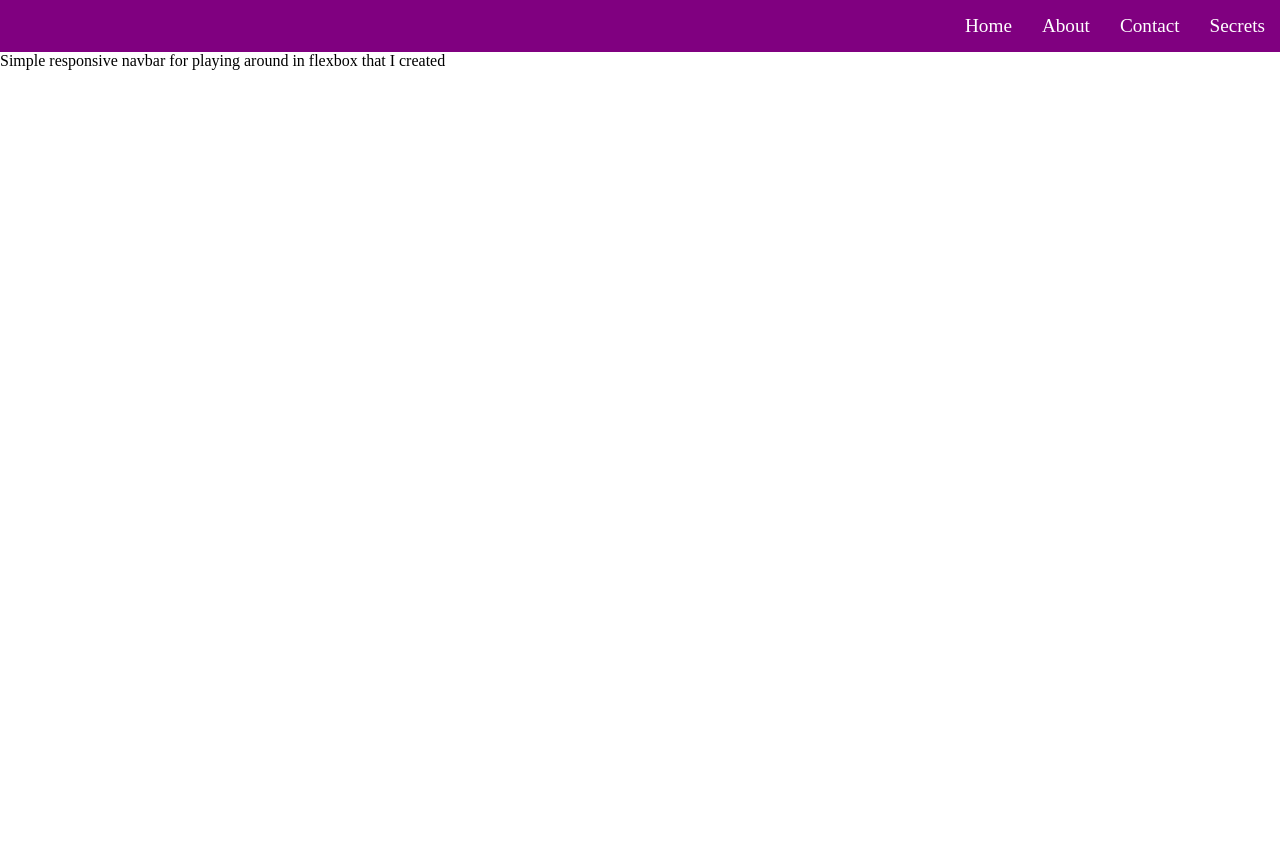
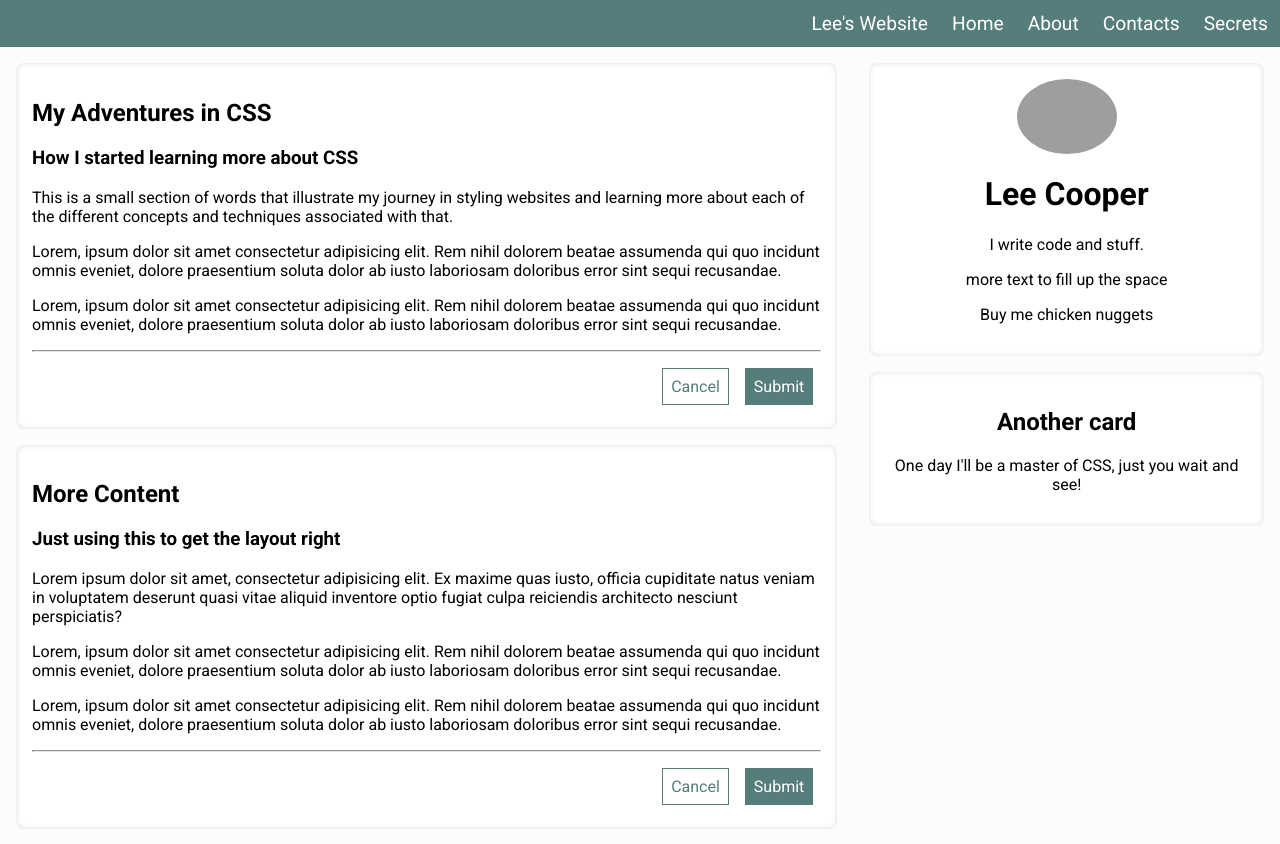
Before and after one commit to lee-cooper/wds-css-tutorials, a plain HTML site: page flexbox-stuff/navbar.html in a window 1280 px wide. Before the commit the page ends 800 px from the top, so only its background shows below. Drawn offline with Linux system fonts and the light colour scheme; grey boxes are pictures that could not be loaded.

Commit message:
created a flexbox layout for the navbar I created on an earlier day

```diff
--- a/flexbox-stuff/navbar.html
+++ b/flexbox-stuff/navbar.html
@@ -1,21 +1,113 @@
 <!DOCTYPE html>
 <html lang="en">
   <head>
-  <meta charset="UTF-8">
-  <meta http-equiv="X-UA-Compatible" content="IE=edge">
-  <meta name="viewport" content="width=device-width, initial-scale=1.0">
-  <link rel="stylesheet" href="./styles.css">
+    <meta charset="UTF-8" />
+    <meta http-equiv="X-UA-Compatible" content="IE=edge" />
+    <meta name="viewport" content="width=device-width, initial-scale=1.0" />
+    <link rel="preconnect" href="https://fonts.googleapis.com" />
+    <link rel="preconnect" href="https://fonts.gstatic.com" crossorigin />
+    <link
+      href="https://fonts.googleapis.com/css2?family=Roboto:wght@400;500;700&display=swap"
+      rel="stylesheet"
+    />
+    <link rel="stylesheet" href="./styles.css" />
     <title>Document</title>
   </head>
   <body>
+    <header>
       <nav>
-    <ul>
-      <li>Home</li>
-      <li>About</li>
-      <li>Contact</li>
-      <li>Secrets</li>
+        <ul class="nav-list">
+          <li class="nav-item"><a href="/">Lee's Website</a></li>
+          <li class="nav-item"><a href="/">Home</a></li>
+          <li class="nav-item"><a href="/">About</a></li>
+          <li class="nav-item"><a href="/">Contacts</a></li>
+          <li class="nav-item"><a href="/">Secrets</a></li>
         </ul>
       </nav>
-  Simple responsive navbar for playing around in flexbox that I created
+    </header>
+    <main>
+      <div class="container">
+        <div class="content">
+          <div class="card">
+            <h2 class="card-title">My Adventures in CSS</h2>
+            <h3 class="card-subtitle">How I started learning more about CSS</h3>
+            <p>
+              This is a small section of words that illustrate my journey in
+              styling websites and learning more about each of the different
+              concepts and techniques associated with that.
+            </p>
+            <p>
+              Lorem, ipsum dolor sit amet consectetur adipisicing elit. Rem
+              nihil dolorem beatae assumenda qui quo incidunt omnis eveniet,
+              dolore praesentium soluta dolor ab iusto laboriosam doloribus
+              error sint sequi recusandae.
+            </p>
+            <p>
+              Lorem, ipsum dolor sit amet consectetur adipisicing elit. Rem
+              nihil dolorem beatae assumenda qui quo incidunt omnis eveniet,
+              dolore praesentium soluta dolor ab iusto laboriosam doloribus
+              error sint sequi recusandae.
+            </p>
+            <hr class="divider" />
+            <div class="card-actions">
+              <button class="btn-secondary">Cancel</button>
+              <button class="btn-primary">Submit</button>
+            </div>
+          </div>
+          <div class="card">
+            <h2 class="card-title">More Content</h2>
+            <h3 class="card-subtitle">
+              Just using this to get the layout right
+            </h3>
+            <p>
+              Lorem ipsum dolor sit amet, consectetur adipisicing elit. Ex
+              maxime quas iusto, officia cupiditate natus veniam in voluptatem
+              deserunt quasi vitae aliquid inventore optio fugiat culpa
+              reiciendis architecto nesciunt perspiciatis?
+            </p>
+            <p>
+              Lorem, ipsum dolor sit amet consectetur adipisicing elit. Rem
+              nihil dolorem beatae assumenda qui quo incidunt omnis eveniet,
+              dolore praesentium soluta dolor ab iusto laboriosam doloribus
+              error sint sequi recusandae.
+            </p>
+            <p>
+              Lorem, ipsum dolor sit amet consectetur adipisicing elit. Rem
+              nihil dolorem beatae assumenda qui quo incidunt omnis eveniet,
+              dolore praesentium soluta dolor ab iusto laboriosam doloribus
+              error sint sequi recusandae.
+            </p>
+            <hr class="divider" />
+            <div class="card-actions">
+              <button class="btn-secondary">Cancel</button>
+              <button class="btn-primary">Submit</button>
+            </div>
+          </div>
+        </div>
+        <div class="content-sidebar">
+          <div class="card">
+            <div class="profile-box">
+              <img
+                class="profile-image"
+                src="./lee-profile.png"
+                alt="Lee Cooper headshot"
+              />
+            </div>
+            <div class="profile-blurb">
+              <h1>Lee Cooper</h1>
+              <p>I write code and stuff.</p>
+              <p>more text to fill up the space</p>
+              <p>Buy me chicken nuggets</p>
+            </div>
+          </div>
+          <div class="card">
+            <div class="sidebar-widget">
+              <h2>Another card</h2>
+              <p>One day I'll be a master of CSS, just you wait and see!</p>
+            </div>
+          </div>
+        </div>
+      </div>
+    </main>
   </body>
 </html>
--- a/flexbox-stuff/styles.css
+++ b/flexbox-stuff/styles.css
@@ -1,51 +1,149 @@
+*,
+*::before,
+*::after {
+  font-family: "Roboto", sans-serif;
+}
+
 body {
   margin: 0;
+  box-sizing: border-box;
 }
 
 nav {
-  background-color: purple;
+  background-color: hsl(177, 20%, 41%);
   color: white;
 }
 
-ul {
+.nav-list {
   margin: 0px;
   padding: 0px;
   display: flex;
   justify-content: flex-end;
+  align-items: flex-start;
 }
 
-li {
+.nav-item {
   list-style-type: none;
   font-size: 1.2rem;
-  padding: 15px;
+  padding: 0.75rem;
 }
 
-li:hover {
-  background-color: hsl(300, 50%, 34%);
+.nav-item a {
+  text-decoration: none;
+  color: inherit;
+}
+
+.nav-item:hover {
+  background-color: hsl(177, 10%, 41%);
   cursor: pointer;
 }
 
+.container {
+  display: flex;
+  height: 100vh;
+  background-color: hsl(0, 0%, 99%);
+}
+
+.content {
+  flex: 2;
+}
+
+.content-sidebar {
+  flex: 1;
+  min-width: 12rem;
+}
+
+.card {
+  margin: 1rem;
+  padding: 1rem;
+
+  background-color: white;
+  box-shadow: 0px 0px 5px 1px hsl(0, 0%, 90%) inset;
+  border-radius: 0.5rem;
+}
+
+.card-actions {
+  display: flex;
+  justify-content: flex-end;
+}
+
+.divider {
+  border-color: hsl(0, 0%, 90%);
+}
+
+.btn-primary {
+  background-color: hsl(177, 20%, 41%);
+  color: white;
+  font-size: 1rem;
+  padding: 0.5rem;
+  border: 1px solid hsl(177, 20%, 41%);
+  margin: 0.5rem 0.5rem;
+}
+
+.btn-primary:hover {
+  background-color: hsl(177, 10%, 41%);
+  cursor: pointer;
+}
+
+.btn-secondary {
+  background-color: white;
+  color: hsl(177, 20%, 41%);
+  font-size: 1rem;
+  padding: 0.5rem;
+  border: 1px solid;
+  margin: 0.5rem 0.5rem;
+}
+
+.btn-secondary:hover {
+  /* background-color: hsl(0, 0%, 98%); */
+  cursor: pointer;
+}
+
+.profile-box {
+  display: flex;
+  justify-content: center;
+}
+
+.profile-image {
+  width: 100px;
+  border-radius: 50%;
+  align-items: center;
+
+  object-fit: cover;
+}
+
+.profile-blurb {
+  text-align: center;
+}
+
+.sidebar-widget {
+  text-align: center;
+}
+
 @media (max-width: 750px) {
-  ul {
+  .nav-list {
     justify-content: space-between;
   }
-  li {
+  .nav-item {
     display: flex;
     flex-grow: 1;
     justify-content: center;
-
   }
 }
 
 @media (max-width: 500px) {
-  ul {
+  .nav-list {
     flex-direction: column;
     align-items: center;
   }
 
-  li {
+  .nav-item {
     display: flex;
     width: 100vw;
     align-items: center;
   }
+
+  .container {
+    flex-direction: column;
+  }
 }
```
Also changed, not shown: flexbox-stuff/README.md (added), 1 other file. Lines whose indentation alone changed are shown as unchanged.
